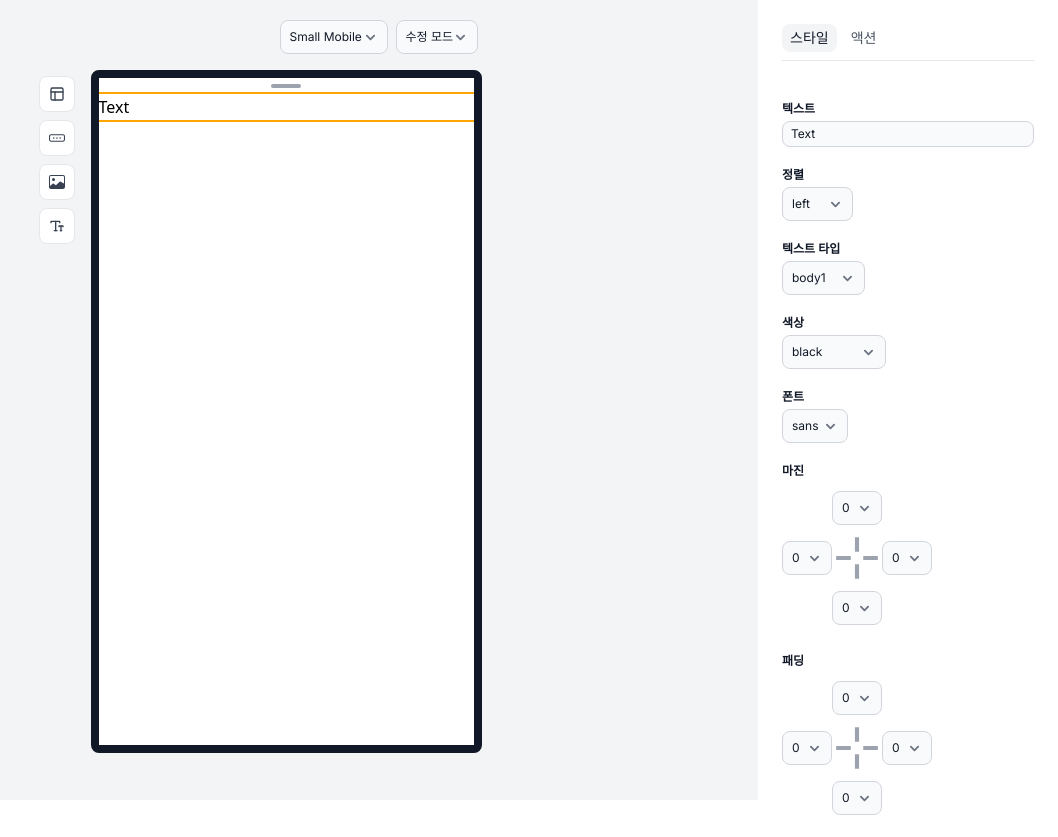
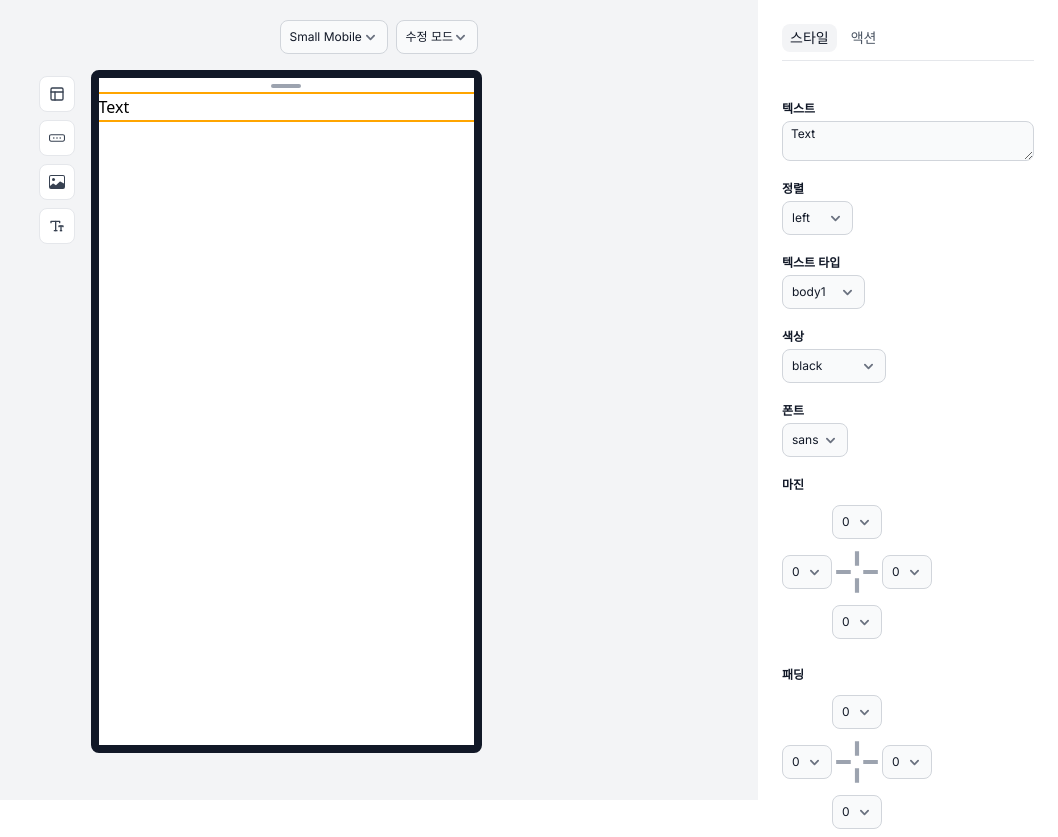
Before and after one commit to sujinlim0101/web-promotion-builder, a Next.js app: page /promotion_edit in a window 1280 px wide. Both pictures are taken after a click on the element 278 px from the left and 226 px from the top of the page. Shown: the whole page, without its empty margins (222-1280 px from the left). Built offline with nearby package versions, Linux system fonts and the light colour scheme.

Commit message:
feat: 텍스트 input -> textarea로 변경 (#1)

```diff
--- a/src/app/promotion_edit/components/FormRenderInput.tsx
+++ b/src/app/promotion_edit/components/FormRenderInput.tsx
@@ -3,6 +3,7 @@ import { Path, UseFormRegister } from "react-hook-form";
 import { Input } from "@/components/Input";
 import { Select } from "@/components/Select";
 import { SpaceInput } from "@/components/SpaceInput";
+import { TextArea } from "@/components/TextArea";
 import {
   formActionValues,
   formStyleValues,
@@ -51,6 +52,14 @@ export const FormRenderInput = ({
               options={element.options}
             />
           );
+        } else if (element.component === "TextArea") {
+          return (
+            <TextArea
+              key={index}
+              label={element.label}
+              register={register}
+              name={element.name as Path<Component>}
+            />)
         }
       })}
     </>
--- a/src/components/Text/index.tsx
+++ b/src/components/Text/index.tsx
@@ -41,6 +41,7 @@ export function Text({
         pb: padding?.bottom,
         pl: padding?.left,
         pr: padding?.right,
+        className: "whitespace-pre-line"
       })}
       {...args}
     >
--- /dev/null
+++ b/src/components/TextArea.tsx
@@ -0,0 +1,26 @@
+import { Label } from "./Label";
+
+interface TextAreaProps {
+	name: string;
+	register: any;
+	className?: string;
+	label?: string;
+}
+
+export const TextArea = ({
+  name,
+  register,
+  className,
+  label
+}: TextAreaProps) => {
+  return (
+    <div className={className}>
+      {label ? <Label label={label} /> : null}
+      <textarea
+        {...register(name)}
+        className={`w-full h-40 bg-gray50 border border-gray300 text-gray900 text-xs rounded-lg focus:ring-blue-500 focus:border-blue-500 block py-4 px-8 dark:bg-gray700 dark:border-gray600 dark:placeholder-gray400 dark:text-white dark:focus:ring-blue-500 dark:focus:border-blue-500`}
+      />
+
+    </div>
+  );
+}
--- a/src/constants/component.constant.ts
+++ b/src/constants/component.constant.ts
@@ -358,8 +358,7 @@ const textStyleFormValues: TextForm = [
   {
     label: "텍스트",
     name: "text",
-    component: "Input",
-    type: "text",
+    component: "TextArea"
   },
   {
     label: "정렬",
--- a/src/types/componentForm.type.ts
+++ b/src/types/componentForm.type.ts
@@ -37,6 +37,11 @@ export type ComponentForm<T = any> = (
       name: keyof T;
       label: string;
     }
+  | {
+    component: "TextArea",
+    name: keyof T;
+    label: string;
+  }
 )[];
 
 export interface ButtonForm extends ComponentForm<ButtonComponent> {}
```
